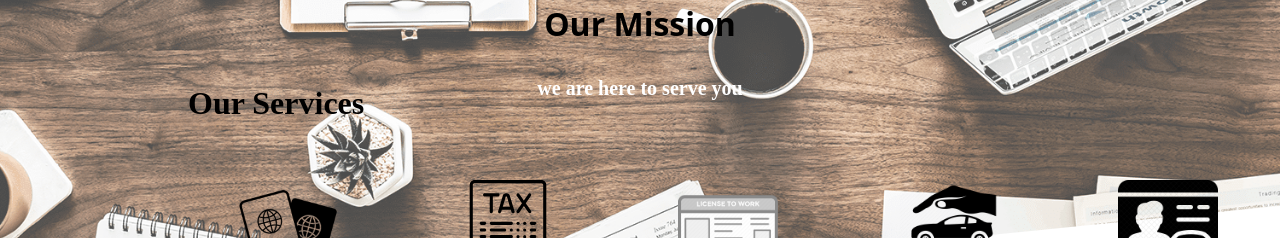
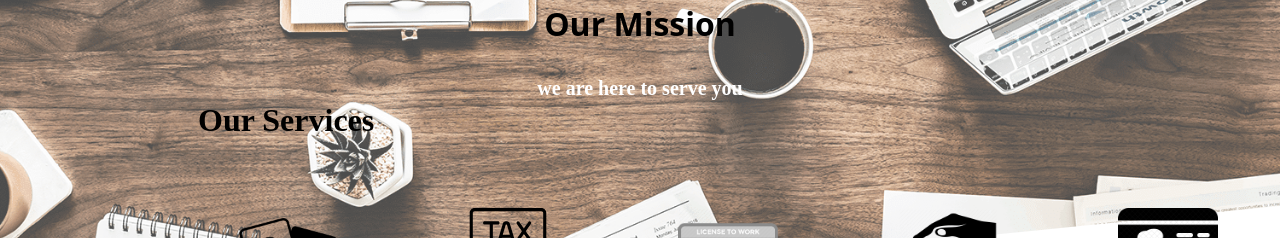
Before and after one commit to katsisaac50/goodtimessolutions, a React (Create React App) app: page / in a window 1280 px wide. Shown: the part 482-720 px from the top of the page. Built offline with nearby package versions, Linux system fonts and the light colour scheme.

Commit message:
padding added to our services heading

```diff
--- a/src/components/Main.js
+++ b/src/components/Main.js
@@ -8,7 +8,7 @@ import DrivingLicenceIcon from '../assets/DrivingLicence1.png';
 function Main() {
   return (
     <div className="container box2">
-          <div style={{width: '115%'}}/* className="section-heading" */>
+          <div style={{width: '115%', padding:'10px'}}/* className="section-heading" */>
             <h1>Our Services</h1> <br/>
           </div>
           <div class="item-a">
```
